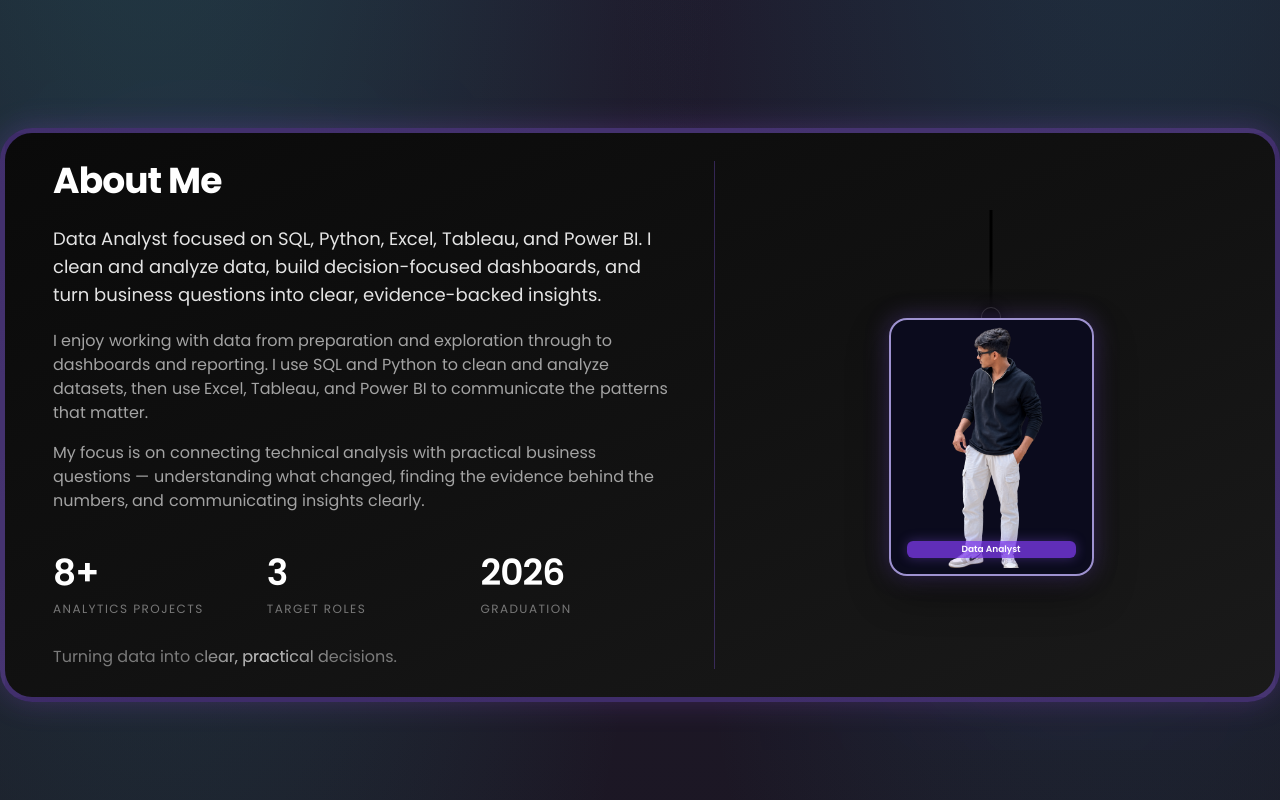
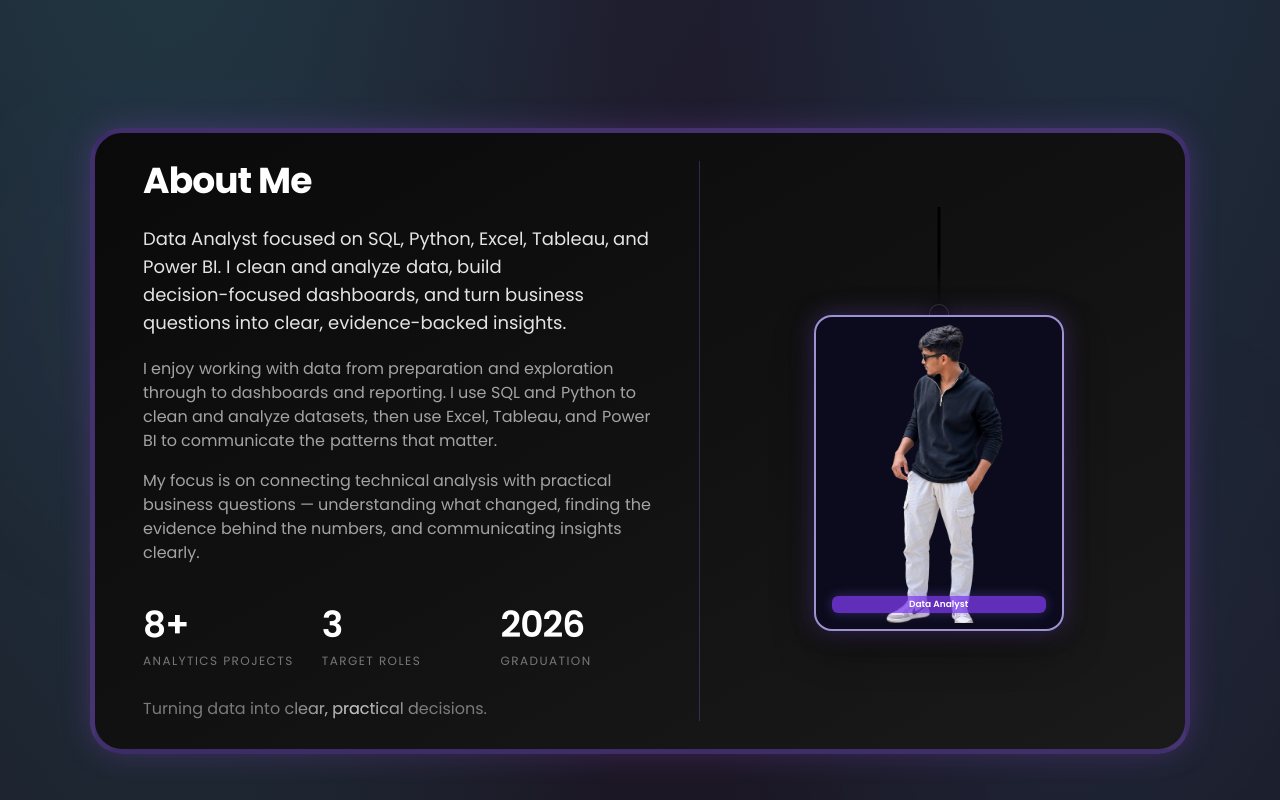
Before and after one commit to bhaskar-nb/portfolio, a Next.js app: page / in a window 1280 px wide. Shown: the part 800-1600 px from the top of the page. Built offline with nearby package versions, Linux system fonts and the light colour scheme.

Commit message:
Resize About section to 1100px and image box to 250px

```diff
--- a/components/About.tsx
+++ b/components/About.tsx
@@ -18,7 +18,7 @@ export default function About() {
       <div className="pointer-events-none absolute left-[5%] top-20 h-72 w-72 rounded-full bg-violet-500/[0.07] blur-[120px]" />
       <div className="pointer-events-none absolute right-[4%] bottom-0 h-80 w-80 rounded-full bg-violet-500/[0.05] blur-[130px]" />
 
-      <div className="relative mx-auto w-full max-w-[1300px] rounded-[2rem] border-[5px] border-violet-500/40 bg-gradient-to-br from-[#0a0a0a] via-[#111111] to-[#1a1a1a] p-5 shadow-[0_0_30px_rgba(168,85,247,0.22)] sm:p-6 lg:p-7">
+      <div className="relative mx-auto w-full max-w-[1100px] rounded-[2rem] border-[5px] border-violet-500/40 bg-gradient-to-br from-[#0a0a0a] via-[#111111] to-[#1a1a1a] p-5 shadow-[0_0_30px_rgba(168,85,247,0.22)] sm:p-6 lg:p-7">
         <motion.div
           initial={{ opacity: 0, y: 24 }}
           whileInView={{ opacity: 1, y: 0 }}
@@ -93,7 +93,7 @@ export default function About() {
               transition={{ duration: 1, delay: 0.2, ease: [0.22, 1, 0.36, 1] }}
               className="flex h-full min-h-[390px] items-center justify-center overflow-hidden"
             >
-              <div className="relative mt-16 w-[205px]">
+              <div className="relative mt-16 w-[250px]">
                 <div className="absolute left-1/2 top-[-108px] h-[112px] w-[3px] -translate-x-1/2 bg-gradient-to-b from-black via-black to-[#171717]" />
                 <div className="absolute left-1/2 top-[-11px] h-5 w-5 -translate-x-1/2 rounded-full border border-white/15 bg-[#090909] shadow-[0_0_12px_rgba(0,0,0,0.8)]" />
 
@@ -103,7 +103,7 @@ export default function About() {
                       src="/about-profile.png"
                       alt={profile.name}
                       fill
-                      sizes="205px"
+                      sizes="250px"
                       className="object-contain object-bottom"
                     />
                     <div className="absolute bottom-2.5 left-2.5 right-2.5 rounded-md bg-violet-600/75 px-2 py-0.5 text-center text-[9px] font-semibold text-white shadow-[0_0_12px_rgba(139,92,246,0.35)]">
```
